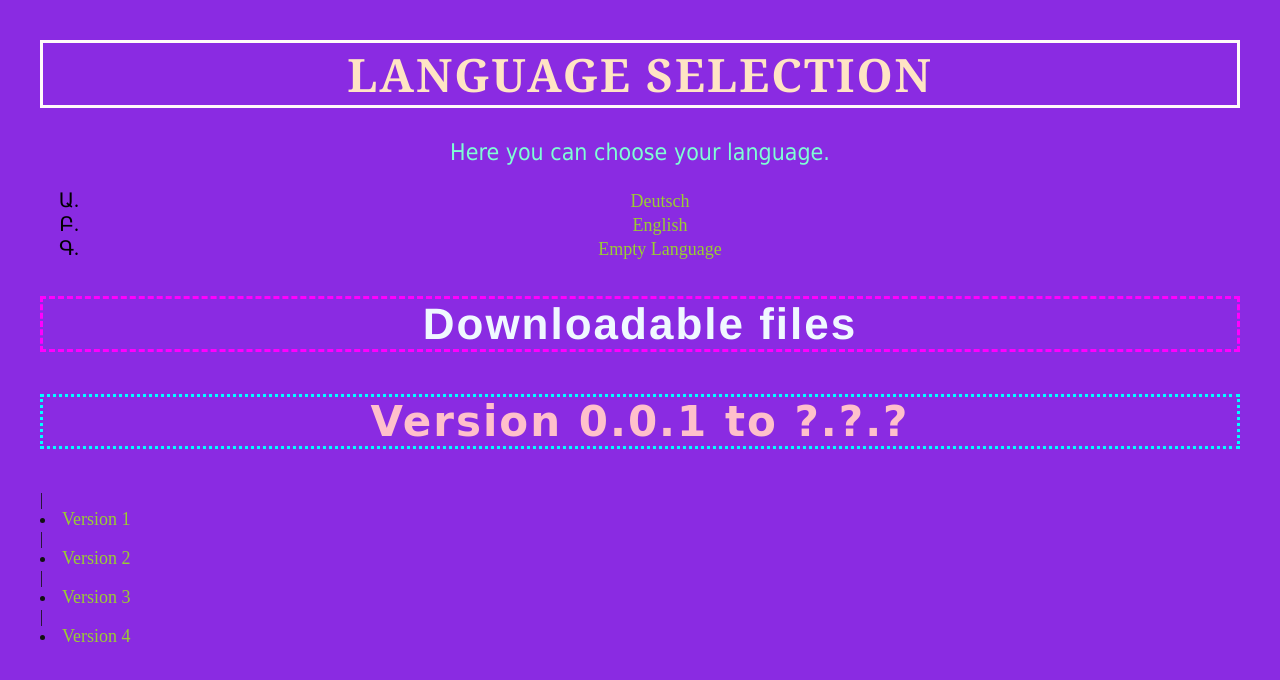
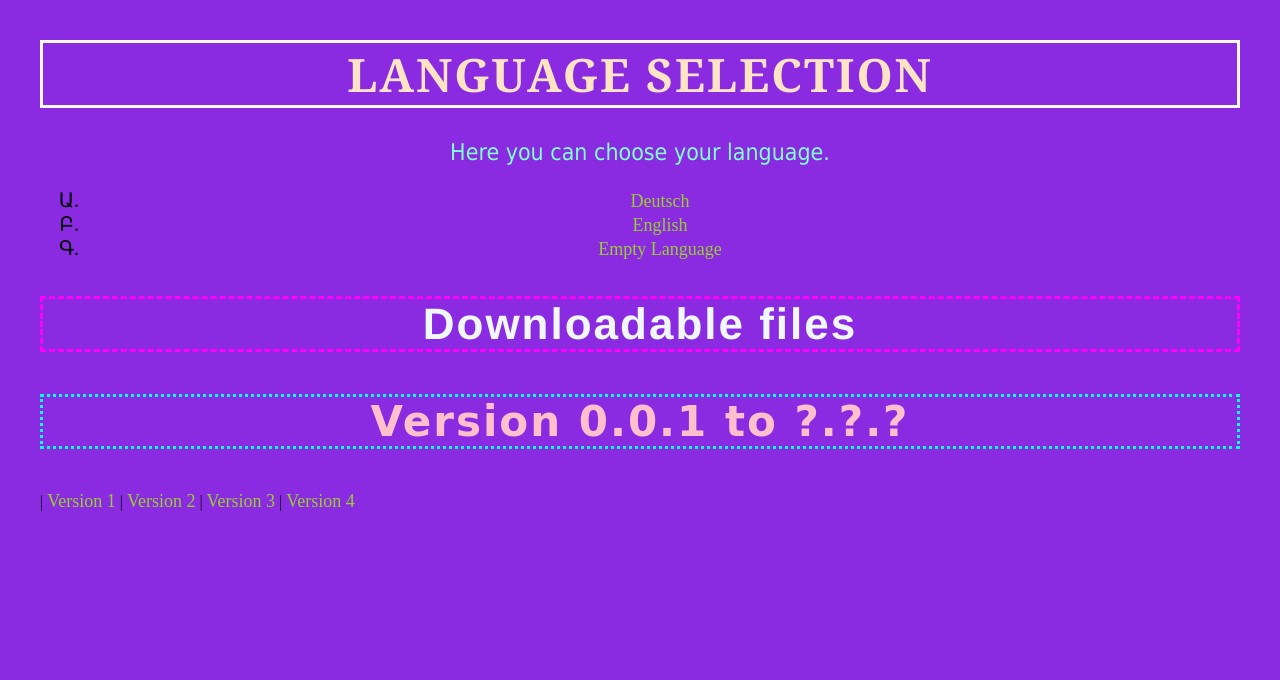
Before and after one commit to Jan-Verlag24/Random-Page, a plain HTML site: page index.html in a window 1280 px wide. Drawn offline with Linux system fonts and the light colour scheme.

Commit message:
Update index.html
Deleted the <li>-command from the downloadable zip-files-list...

```diff
--- a/index.html
+++ b/index.html
@@ -20,7 +20,7 @@
 
   <h2>Downloadable files</h2>
   <h3>Version 0.0.1 to ?.?.?</h3> | <!-- <h3>Version 0.1.0 to ?.?.?<h3> -->
-  <li><a href="updates/my_archive-0.0.1.zip">Version 1</a></li> | <li><a href="updates/my_archive-0.0.2.zip">Version 2</a></li> | <li><a href="updates/my_archive-0.0.3.zip">Version 3</a></li> | <li><a href="updates/my_archive-0.0.4.zip">Version 4</a></li>
+  <a href="updates/my_archive-0.0.1.zip">Version 1</a> | <a href="updates/my_archive-0.0.2.zip">Version 2</a> | <a href="updates/my_archive-0.0.3.zip">Version 3</a> | <a href="updates/my_archive-0.0.4.zip">Version 4</a>
   <!-- <li><a href="updates/my_archive-0.0.5.zip">Version 5</a></li> -->
 
   <!-- Here you can add links -->
```
